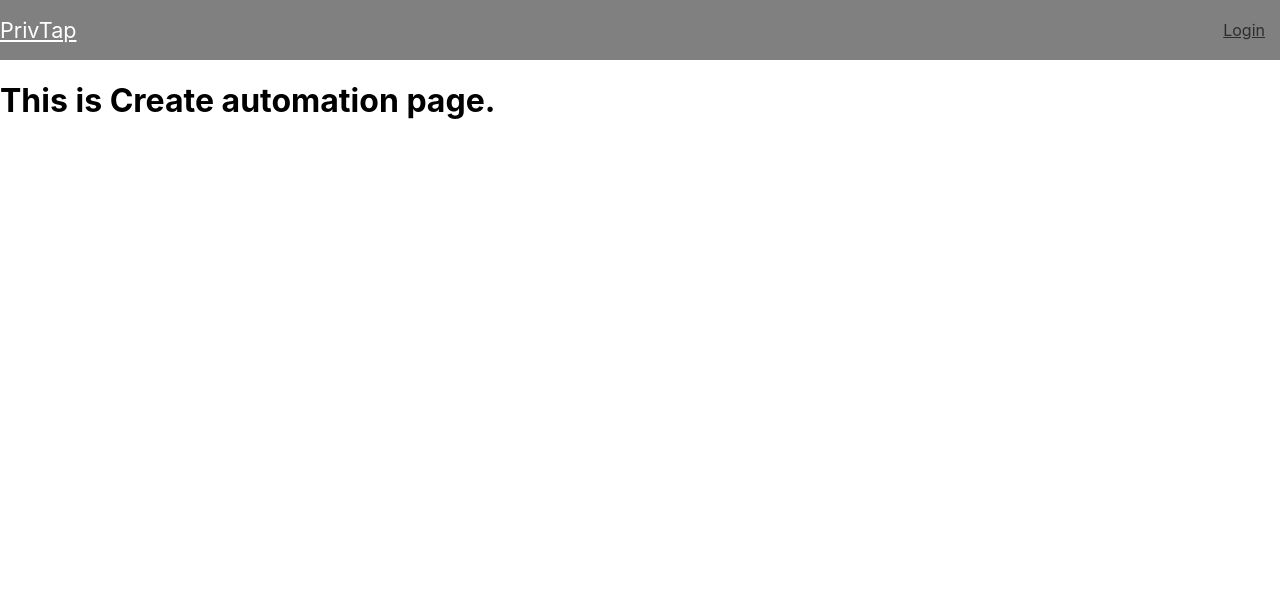
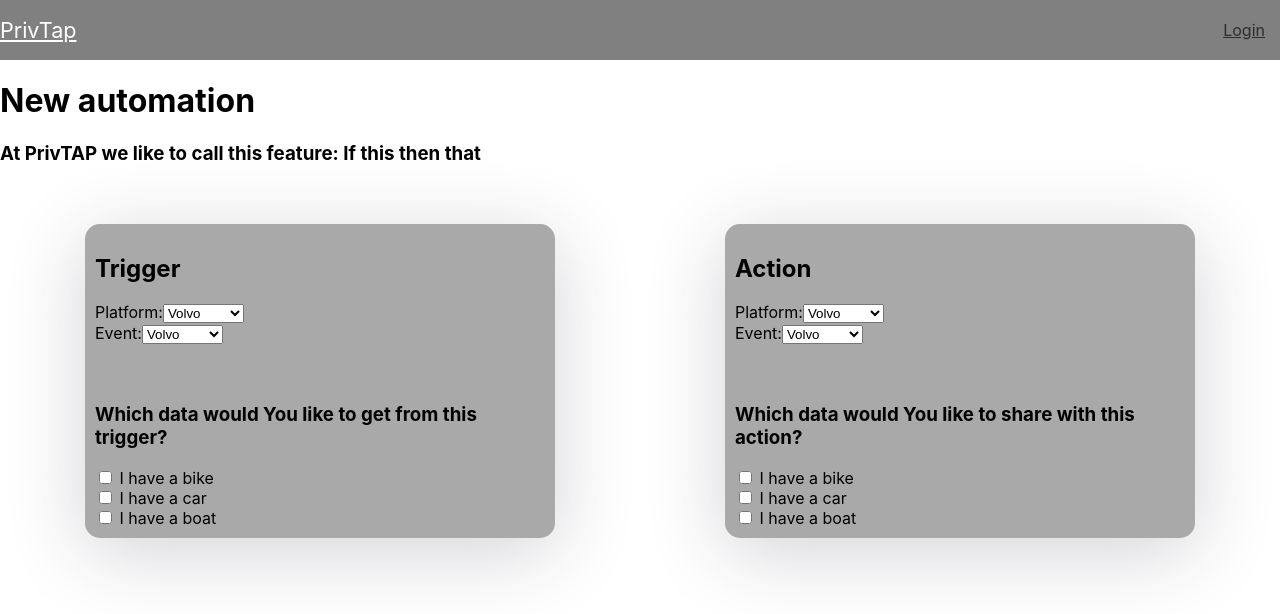
Before and after one commit to bbacani/privtap-fe, a React (Create React App) app: page /create-automation in a window 1280 px wide. Shown: the top 614 px of the page. Built offline with nearby package versions, Linux system fonts and the light colour scheme.

Commit message:
created mockups for create automation screen

```diff
--- /dev/null
+++ b/src/components/CreateAutomation/CreateAutomation.css
@@ -0,0 +1,20 @@
+.column {
+    float: left;
+    width: 50%;
+}
+
+.row:after {
+    content: "";
+    display: table;
+    clear: both;
+}
+
+.triggerActionContainer {
+    width: 450px;
+    margin: auto;
+    background: #A9A9A9;
+    box-shadow: 0 14px 80px rgba(34, 35, 58, 0.2);
+    padding: 10px 10px 10px 10px;
+    border-radius: 15px;
+    transition: all .3s;
+}
--- a/src/components/CreateAutomation/CreateAutomation.js
+++ b/src/components/CreateAutomation/CreateAutomation.js
@@ -1,11 +1,81 @@
-import React, {useEffect, useState} from 'react';
-import {service} from "../../service/ApiService";
+import React from "react";
+import "./CreateAutomation.css";
 
 function CreateAutomation() {
 
     return (
         <div>
-            <h1>This is Create automation page.</h1>
+            <h1>New automation</h1>
+            <h3>At PrivTAP we like to call this feature: If this then that</h3>
+            <br/><br/>
+            <div className="row">
+                <div className="column">
+                    <div className="triggerActionContainer">
+                        <h2>Trigger</h2>
+                        <div>
+                            <span>Platform:</span>
+                            <select name="cars" id="cars">
+                                <option value="volvo">Volvo</option>
+                                <option value="saab">Saab</option>
+                                <option value="mercedes">Mercedes</option>
+                                <option value="audi">Audi</option>
+                            </select>
+                        </div>
+                        <div>
+                            <span>Event:</span>
+                            <select name="cars" id="cars">
+                                <option value="volvo">Volvo</option>
+                                <option value="saab">Saab</option>
+                                <option value="mercedes">Mercedes</option>
+                                <option value="audi">Audi</option>
+                            </select>
+                        </div>
+                        <br/><br/>
+                        <h3>Which data would You like to get from this trigger?</h3>
+                        <div>
+                            <input type="checkbox" id="vehicle1" name="vehicle1" value="Bike"/>
+                            <label htmlFor="vehicle1"> I have a bike</label><br/>
+                            <input type="checkbox" id="vehicle2" name="vehicle2" value="Car"/>
+                            <label htmlFor="vehicle2"> I have a car</label><br/>
+                            <input type="checkbox" id="vehicle3" name="vehicle3" value="Boat"/>
+                            <label htmlFor="vehicle3"> I have a boat</label><br/>
+                        </div>
+                    </div>
+                </div>
+                <div className="column">
+                    <div className="triggerActionContainer">
+                        <h2>Action</h2>
+                        <div>
+                            <span>Platform:</span>
+                            <select name="cars" id="cars">
+                                <option value="volvo">Volvo</option>
+                                <option value="saab">Saab</option>
+                                <option value="mercedes">Mercedes</option>
+                                <option value="audi">Audi</option>
+                            </select>
+                        </div>
+                        <div>
+                            <span>Event:</span>
+                            <select name="cars" id="cars">
+                                <option value="volvo">Volvo</option>
+                                <option value="saab">Saab</option>
+                                <option value="mercedes">Mercedes</option>
+                                <option value="audi">Audi</option>
+                            </select>
+                        </div>
+                        <br/><br/>
+                        <h3>Which data would You like to share with this action?</h3>
+                        <div>
+                            <input type="checkbox" id="vehicle1" name="vehicle1" value="Bike"/>
+                            <label htmlFor="vehicle1"> I have a bike</label><br/>
+                            <input type="checkbox" id="vehicle2" name="vehicle2" value="Car"/>
+                            <label htmlFor="vehicle2"> I have a car</label><br/>
+                            <input type="checkbox" id="vehicle3" name="vehicle3" value="Boat"/>
+                            <label htmlFor="vehicle3"> I have a boat</label><br/>
+                        </div>
+                    </div>
+                </div>
+            </div>
         </div>
     );
 }
```
